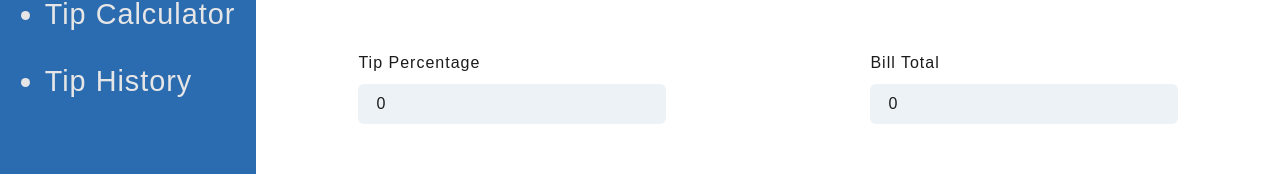
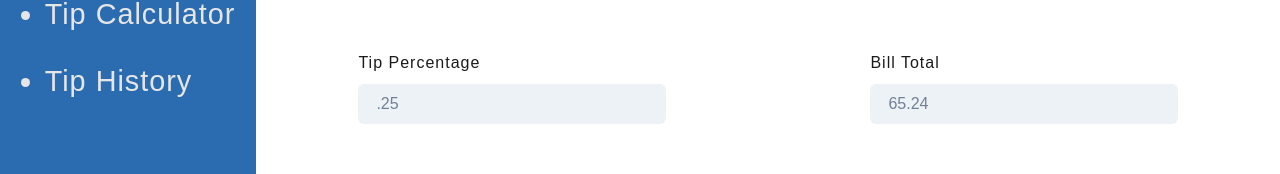
Before and after one commit to Jmendes2022/TipFinder, a React (Vite) app: page / in a window 1280 px wide. Shown: the part 437-611 px from the top of the page. Built offline with nearby package versions, Linux system fonts and the light colour scheme.

Commit message:
adjusted a small bug

```diff
--- a/src/Components/Calculator.jsx
+++ b/src/Components/Calculator.jsx
@@ -2,8 +2,8 @@ import { Heading, Input, Center, FormControl, Box, Button, Flex, Text, Grid, Gri
 import { useEffect, useState } from "react";
 
 export default function() {
-const [tipPercent, setTipPercent] = useState(0);
-const [billTotal, setBillTotal] = useState(0);
+const [tipPercent, setTipPercent] = useState();
+const [billTotal, setBillTotal] = useState();
 const [business, setBusiness] = useState("");
 const [tip, setTip] = useState(0);
 const [billAfterTip, setBillAfterTip] = useState(0);
@@ -13,7 +13,7 @@ useEffect(() => {
     function Calculate()
     {
         const parsedBillTotal = parseFloat(billTotal);
-        const parsedTipPercent = parseFloat(tipPercent);
+        const parsedTipPercent = parseFloat(tipPercent) >= 1 ? parseFloat(tipPercent) / 100 : parseFloat(tipPercent);
 
         if (!isNaN(parsedBillTotal) && !isNaN(parsedTipPercent))
         {
```
